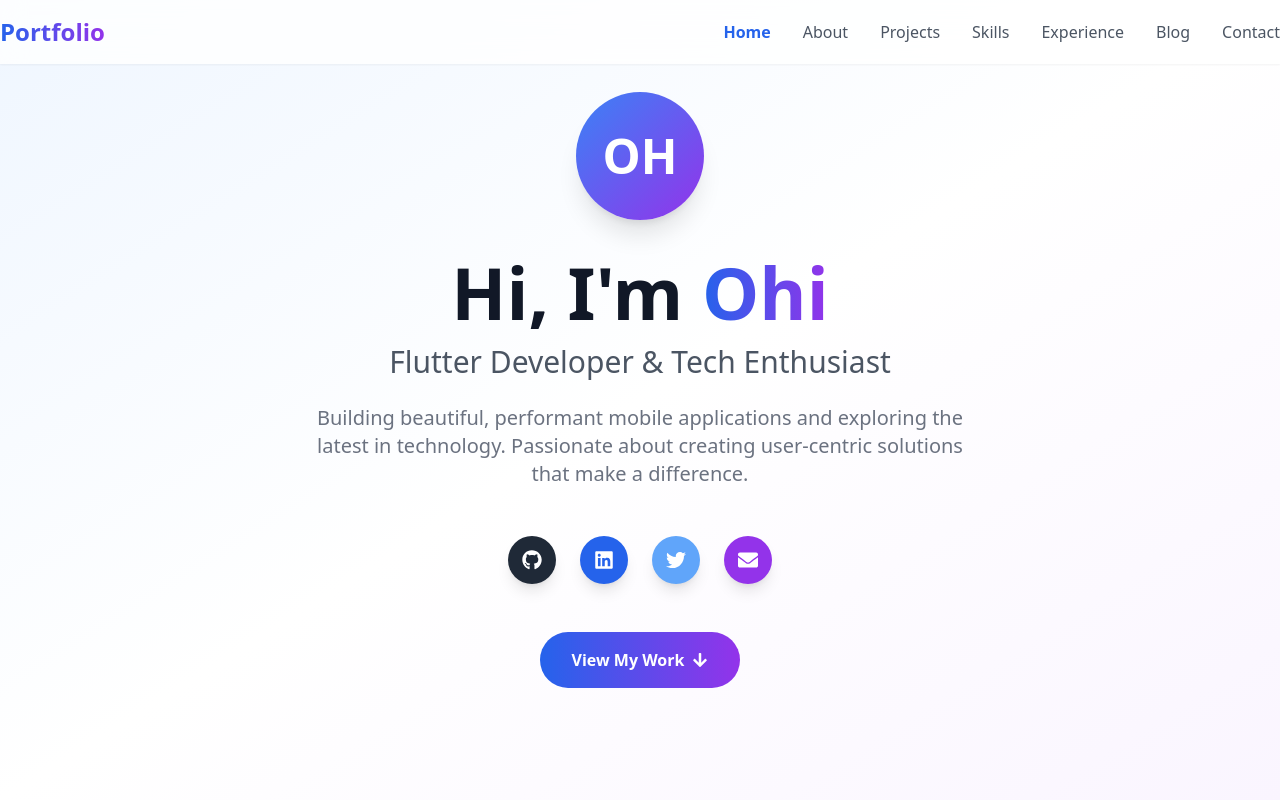
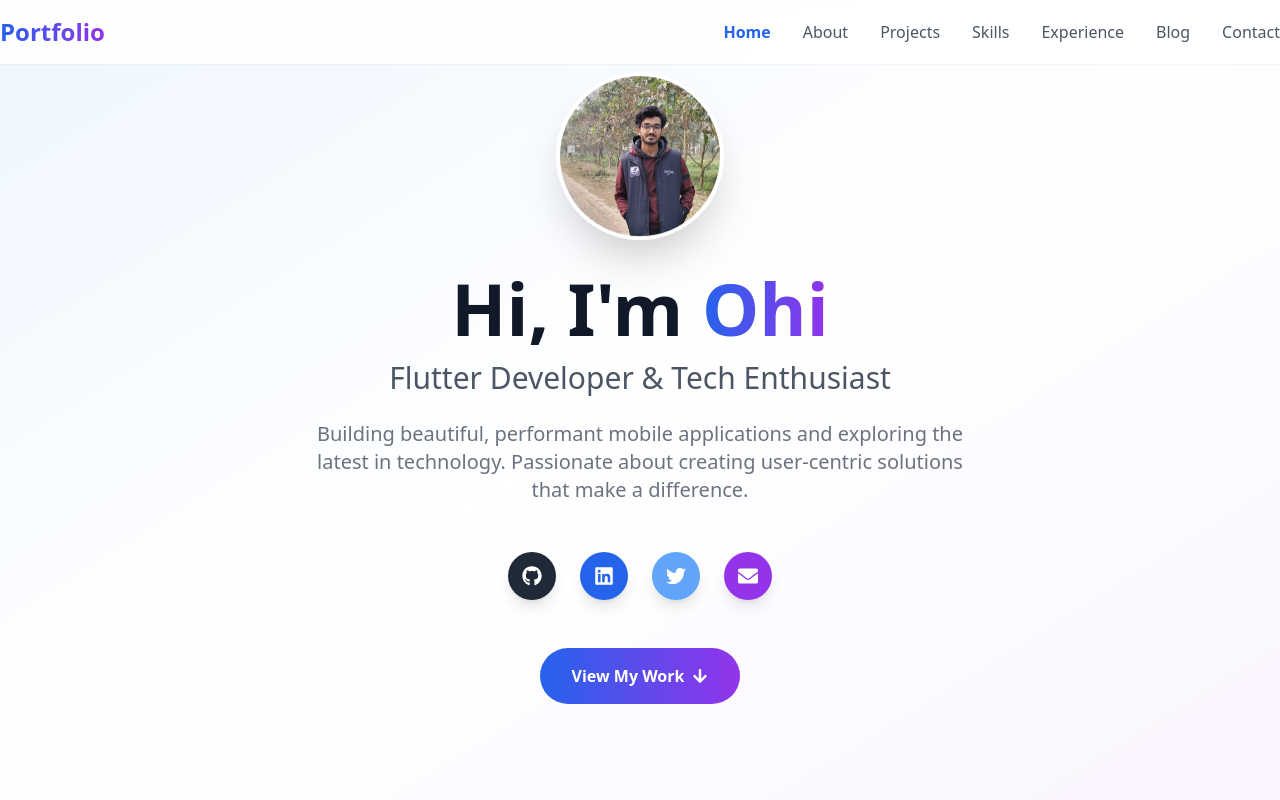
Before and after one commit to mashkurulalamohi37/portfoilo, a React app: page / in a window 1280 px wide. Shown: the top 800 px of the page. Built offline with nearby package versions, Linux system fonts and the light colour scheme; the HTML template or start-up script is replaced by a standard one.

Commit message:
Add profile photo to homepage

```diff
--- a/src/components/Home.jsx
+++ b/src/components/Home.jsx
@@ -12,8 +12,12 @@ const Home = () => {
     <section id="home" className="min-h-screen flex items-center justify-center section-padding bg-gradient-to-br from-blue-50 via-white to-purple-50 pt-16">
       <div className="container-custom text-center">
         <div className="animate-float mb-8">
-          <div className="w-32 h-32 mx-auto rounded-full bg-gradient-to-br from-blue-500 to-purple-600 flex items-center justify-center text-white text-5xl font-bold shadow-xl">
-            OH
+          <div className="w-40 h-40 mx-auto rounded-full overflow-hidden ring-4 ring-white shadow-2xl">
+            <img
+              src="/assets/profile.jpg"
+              alt="Ohi"
+              className="w-full h-full object-cover"
+            />
           </div>
         </div>
 
```
Also changed, not shown: asset/491681175_2188357051621842_91167475146910329_n.jpg (added), public/assets/profile.jpg (added).
